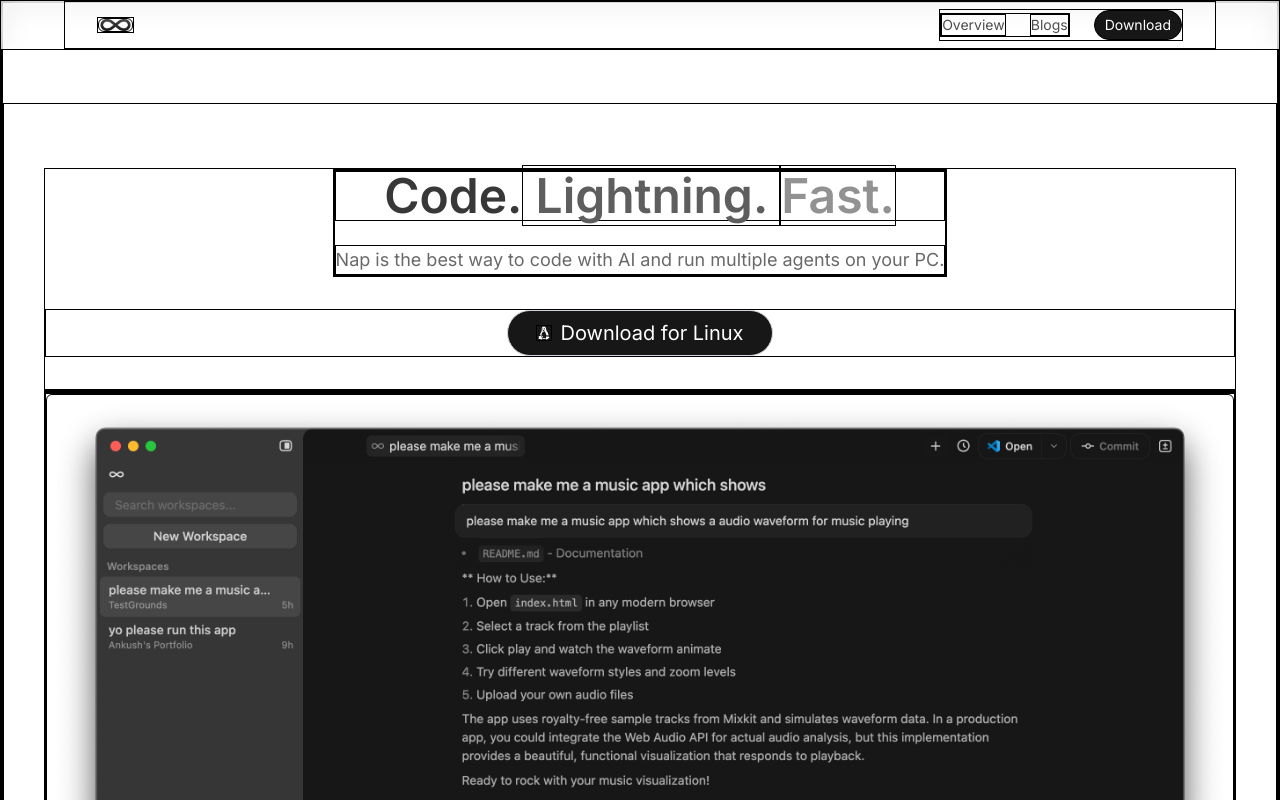
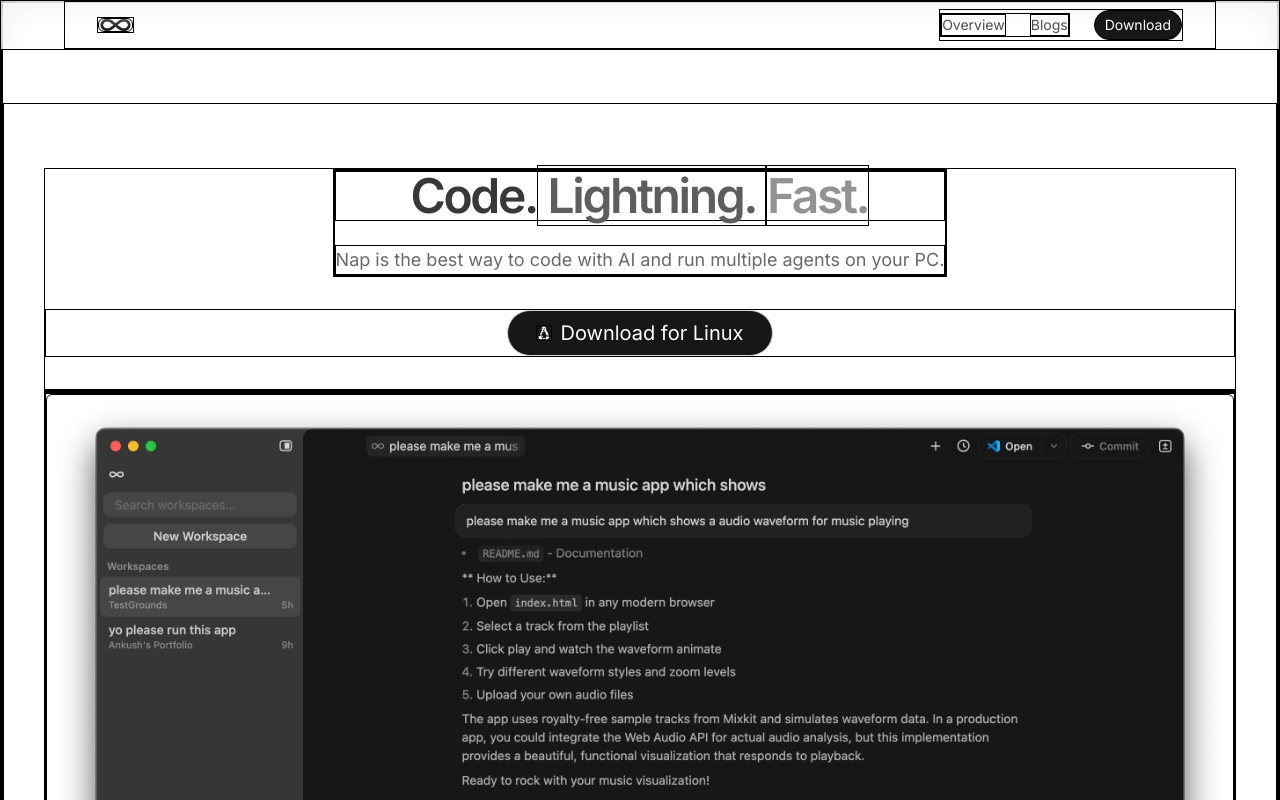
Before and after one commit to farzeenilyaszargar/nap-ide, a Next.js app: page / in a window 1280 px wide. Shown: the top 800 px of the page. Built offline with nearby package versions, Linux system fonts and the light colour scheme.

Commit message:
Tighten hero title letter spacing more

```diff
--- a/components/heroPage.tsx
+++ b/components/heroPage.tsx
@@ -24,7 +24,7 @@
                         Nap is the best way to code with AI and run multiple agents on your PC.
                     </h2>
                     <div className='hidden flex-col gap-3 sm:flex sm:gap-6'>
-                        <h2 className='text-center text-2xl font-semibold tracking-normal text-[#383838] sm:text-5xl'>Code.
+                        <h2 className='text-center text-2xl font-semibold tracking-tighter text-[#383838] sm:text-5xl'>Code.
                             <span className='text-[#5e5e5e]'> Lightning. </span>
                             <span className='text-[#929292]'>Fast.</span>
                         </h2>
```
